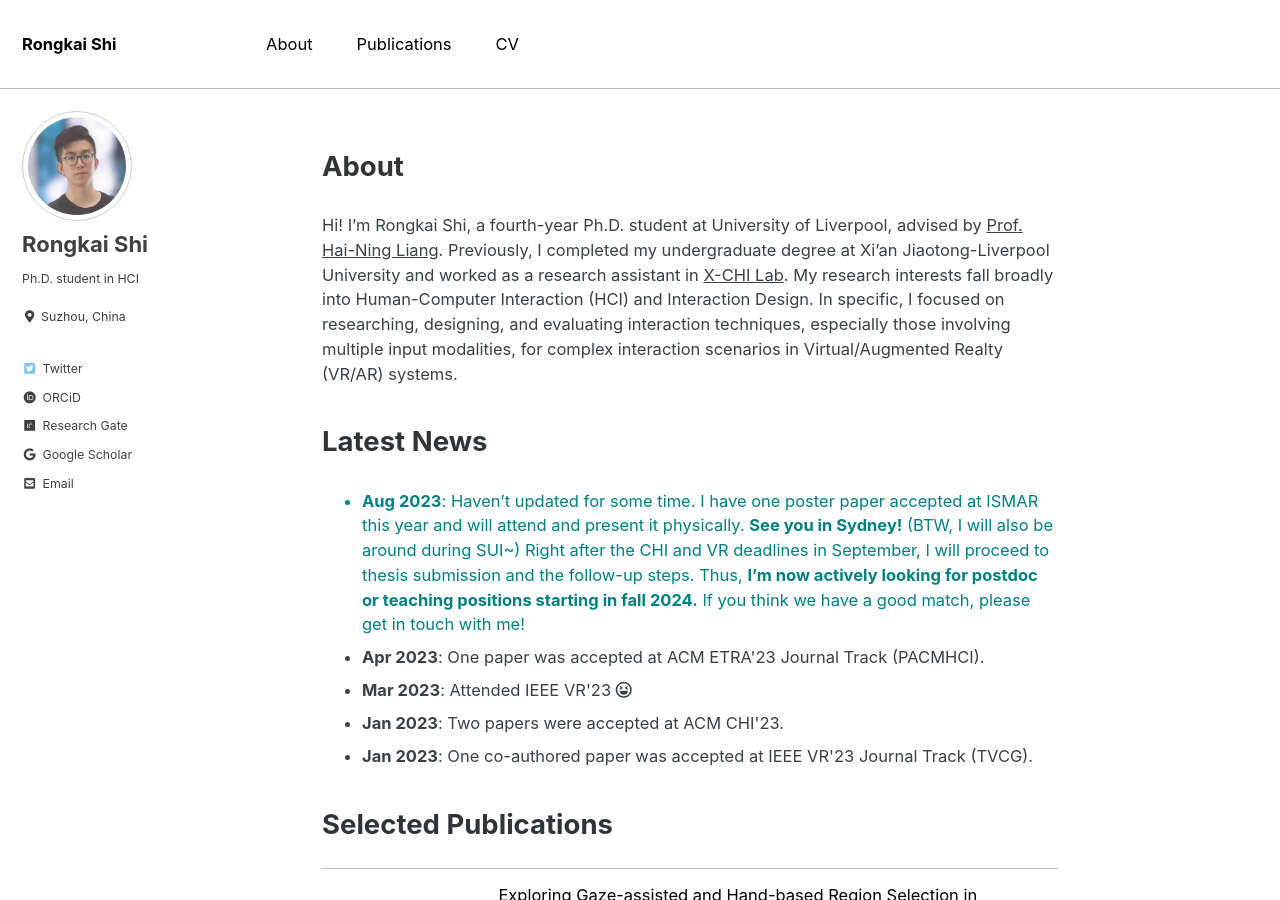
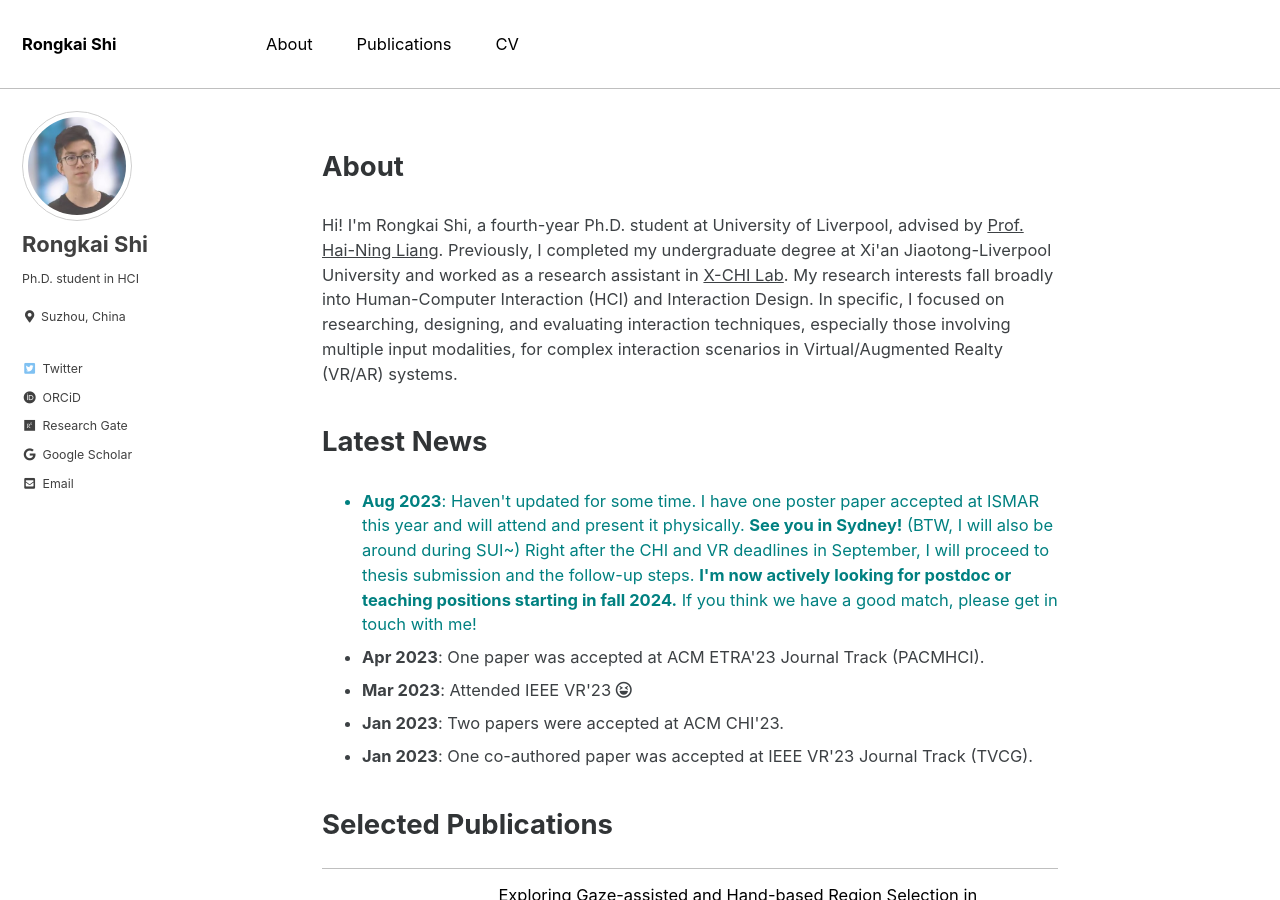
Before and after one commit to rongkaishi/rongkaishi.github.io, a Jekyll site: the page built from index.html, in a window 1280 px wide and 900 px high. Built offline with Jekyll 4.4.1, drawn with Linux system fonts in a browser that asks for light colours; cached includes are drawn as plain includes; the list of posts is cut into pages by our own code.

Commit message:
UpdateAug23

```diff
--- a/_layouts/home.html
+++ b/_layouts/home.html
@@ -4,8 +4,8 @@ layout: archive
 
 {{ content }}
 <h3 class="archive__subtitle">About</h3>
-<p class="archive__selfdefine-content">Hi! I’m Rongkai Shi, a fourth-year Ph.D. student at University of Liverpool, advised by <a href="https://www.xjtlu.edu.cn/en/departments/academic-departments/school-of-advanced-technology/staff/haining-liang">Prof. Hai-Ning Liang</a>.
-Previously, I completed my undergraduate degree at Xi’an Jiaotong-Liverpool University and worked as a research assistant in
+<p class="archive__selfdefine-content">Hi! I'm Rongkai Shi, a fourth-year Ph.D. student at University of Liverpool, advised by <a href="https://www.xjtlu.edu.cn/en/departments/academic-departments/school-of-advanced-technology/staff/haining-liang">Prof. Hai-Ning Liang</a>.
+Previously, I completed my undergraduate degree at Xi'an Jiaotong-Liverpool University and worked as a research assistant in
 <a href="https://www.researchgate.net/lab/X-CHI-Lab-Hai-Ning-Liang">X-CHI Lab</a>.
 My research interests fall broadly into Human-Computer Interaction (HCI) and Interaction Design.
 In specific, I focused on researching, designing, and evaluating interaction techniques, especially those involving multiple input modalities, for complex interaction scenarios in Virtual/Augmented Realty (VR/AR) systems.
@@ -23,15 +23,13 @@ In specific, I focused on researching, designing, and evaluating interaction tec
 
 <h3 class="archive__subtitle">Latest News</h3>
 <ul class="archive__selfdefine-content">
-  <li style="color:teal"><b>Aug 2023</b>: Haven’t updated for some time. I have one poster paper accepted at ISMAR this year and will attend and present it physically. <b>See you in Sydney!</b> (BTW, I will also be around during SUI~)
-    Right after the CHI and VR deadlines in September, I will proceed to thesis submission and the follow-up steps. Thus, <b>I’m now actively looking for postdoc or teaching positions starting in fall 2024.</b>
+  <li style="color:teal"><b>Aug 2023</b>: Haven't updated for some time. I have one poster paper accepted at ISMAR this year and will attend and present it physically. <b>See you in Sydney!</b> (BTW, I will also be around during SUI~)
+    Right after the CHI and VR deadlines in September, I will proceed to thesis submission and the follow-up steps. <b>I'm now actively looking for postdoc or teaching positions starting in fall 2024.</b>
     If you think we have a good match, please get in touch with me! </li>
   <li><b>Apr 2023</b>: One paper was accepted at ACM ETRA'23 Journal Track (PACMHCI). </li>
   <li><b>Mar 2023</b>: Attended IEEE VR'23 <i class="far fa-laugh-squint"></i></li>
   <li><b>Jan 2023</b>: Two papers were accepted at ACM CHI'23. </li>
   <li><b>Jan 2023</b>: One co-authored paper was accepted at IEEE VR'23 Journal Track (TVCG). </li>
-  <!-- <li><b>Dec 2022</b>: I won the <i class="fas fa-award"></i> best oral presentation award at XJTLU PGRS'22.</li> -->
-  <!-- <li><b>Oct 2022</b>: I served as a remote student volunteer for IEEE ISMAR'22.</li> -->
 </ul>
 
 
```
